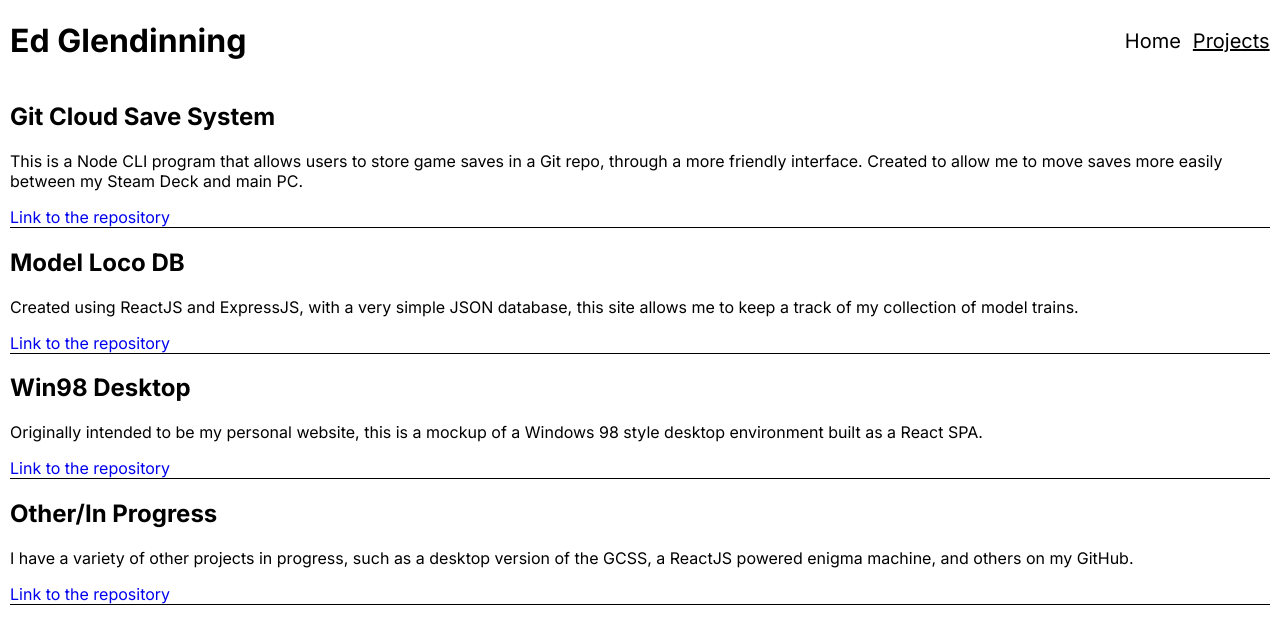
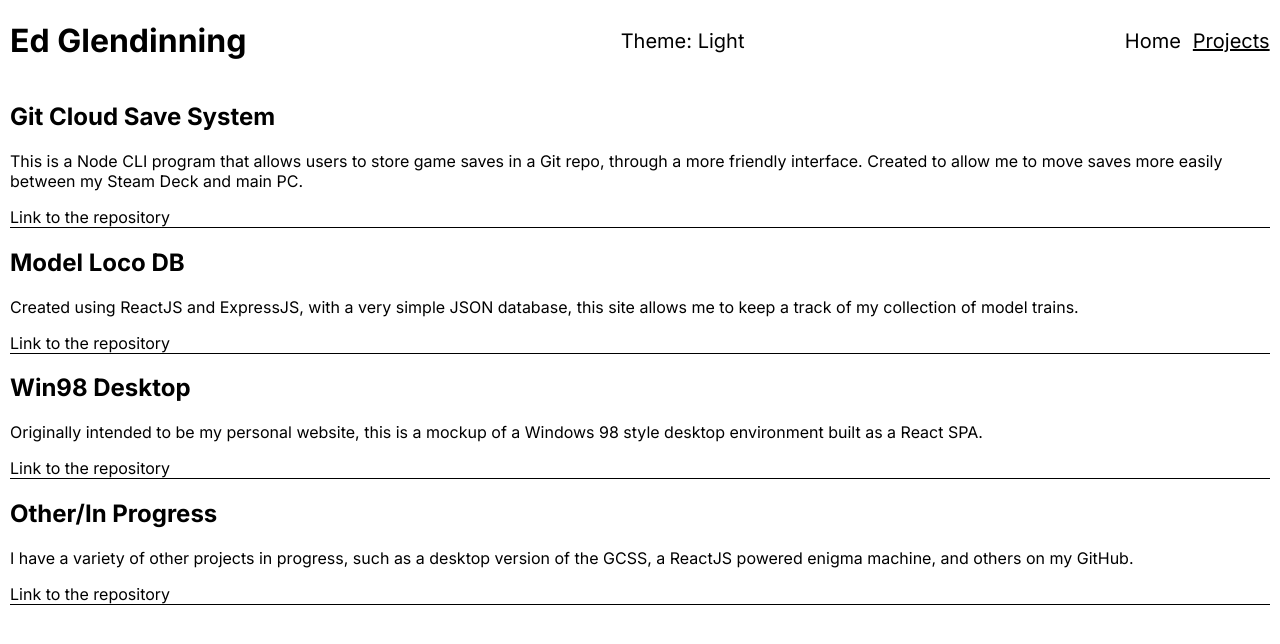
Before and after one commit to GINGANINJA323/personal-website-v2, a React app: page / in a window 1280 px wide. Both pictures are taken after a click on the button "Projects". Shown: the top 644 px of the page. Built offline with nearby package versions, Linux system fonts and the light colour scheme.

Commit message:
feat: add theming

```diff
--- a/src/app.tsx
+++ b/src/app.tsx
@@ -1,19 +1,33 @@
 import * as React from 'react';
 import styled from 'styled-components';
-import { Page } from './enums';
+import { Page, Theme } from './enums';
 import { NavigationContext } from './context/nav-context';
 import Header from './components/header';
 import Content from './components/content';
+import StyleContext from './context/style-context';
+import { colours } from './constants';
 
-const ContentContainer = styled.div``;
+const ContentContainer = styled.div<{ backgroundColour: string, textColour: string }>`
+    background-color: ${props => props.backgroundColour};
+    color: ${props => props.textColour};
+    height: 100vh;
+`;
 
 const App = () => {
+    const prefersDarkMode = window.matchMedia && window.matchMedia('(prefers-color-scheme: dark)').matches;
     const [selectedPage, setSelectedPage] = React.useState<Page>(Page.Home);
+    const [theme, setTheme] = React.useState<Theme>(prefersDarkMode ? Theme.Dark : Theme.Light);
+
+    const { backgroundColour, textColour } = colours[theme];
 
     return (
         <NavigationContext.Provider value={{ selected: selectedPage, setSelected: setSelectedPage }}>
-            <Header />
-            <Content page={selectedPage} />
+            <StyleContext.Provider value={{ theme, setTheme }}>
+                <ContentContainer backgroundColour={backgroundColour} textColour={textColour}>
+                    <Header />
+                    <Content page={selectedPage} />
+                </ContentContainer>
+            </StyleContext.Provider>
         </NavigationContext.Provider>
     );
 }
--- a/src/components/header.tsx
+++ b/src/components/header.tsx
@@ -1,10 +1,11 @@
 import * as React from 'react';
 import styled from 'styled-components';
 import Navbar from './nav-bar';
+import ThemeSwitch from './theme-switch';
 
 const HeaderContainer = styled.div`
     display: flex;
-    flex-direction: row;
+    flex-direction: ${window.innerWidth <= 600 ? 'column' : 'row'};
     justify-content: space-between;
     margin: 0px 10px;
     align-items: center;
@@ -14,6 +15,7 @@ const Header = () => {
     return (
         <HeaderContainer>
             <h1>Ed Glendinning</h1>
+            <ThemeSwitch />
             <Navbar />
         </HeaderContainer>
     );
--- a/src/components/nav-bar.tsx
+++ b/src/components/nav-bar.tsx
@@ -1,10 +1,13 @@
 import * as React from 'react';
 import styled from 'styled-components';
 import { NavigationContext } from '../context/nav-context';
-import { navOptions } from '../constants';
+import { colours, navOptions } from '../constants';
+import StyleContext from '../context/style-context';
 
 interface NavButtonProps {
     selected?: boolean;
+    backgroundColour: string;
+    textColour: string;
 }
 
 const breakpoints = {
@@ -31,18 +34,25 @@ const NavbarContainer = styled.div`
 
 const NavButton = styled.button<NavButtonProps>`
     border: none;
-    background-color: #FFF;
+    background-color: ${props => props.backgroundColour};
+    color: ${props => props.textColour};
     ${props => props.selected ? 'text-decoration: underline;' : ''}
     font-size: 20px;
 `;
 
 const Navbar = () => {
     const { selected, setSelected } = React.useContext(NavigationContext);
+    const { theme } = React.useContext(StyleContext);
+    const { backgroundColour, textColour } = colours[theme];
 
     return (
         <NavbarContainer>
             {
-                navOptions.map(o => <NavButton selected={o.value === selected} onClick={() => setSelected(o.value)}>{o.label}</NavButton>)
+                navOptions.map(o => <NavButton
+                    backgroundColour={backgroundColour}
+                    textColour={textColour} selected={o.value === selected}
+                    onClick={() => setSelected(o.value)}>{o.label}
+                </NavButton>)
             }
         </NavbarContainer>
     );
--- /dev/null
+++ b/src/components/theme-switch.tsx
@@ -0,0 +1,28 @@
+import * as React from 'react';
+import styled from 'styled-components';
+import StyleContext from '../context/style-context';
+import { Theme } from '../enums';
+import { colours } from '../constants';
+
+const ThemeButton = styled.button<{ backgroundColour: string, textColour: string }>`
+    border: none;
+    font-size: 20px;
+    background-color: ${props => props.backgroundColour};
+    color: ${props => props.textColour};
+`;
+
+const labelMap = {
+    dark: 'Dark',
+    light: 'Light'
+}
+
+const ThemeSwitch = () => {
+    const { theme, setTheme } = React.useContext(StyleContext);
+    const { backgroundColour, textColour } = colours[theme];
+
+    return (
+        <ThemeButton backgroundColour={backgroundColour} textColour={textColour} onClick={() => setTheme(theme === Theme.Light ? Theme.Dark : Theme.Light)}>{`Theme: ${labelMap[theme]}`}</ThemeButton>
+    );
+}
+
+export default ThemeSwitch;
--- a/src/constants.ts
+++ b/src/constants.ts
@@ -1,5 +1,4 @@
 import { Page } from "./enums";
-
 
 export const navOptions = [
     {
@@ -10,4 +9,15 @@ export const navOptions = [
         label: 'Projects',
         value: Page.Projects
     }
-]
+];
+
+export const colours = {
+    light: {
+        backgroundColour: '#FFF',
+        textColour: '#000'
+    },
+    dark: {
+        backgroundColour: '#222',
+        textColour: '#DDD'
+    }
+}
--- a/src/context/nav-context.ts
+++ b/src/context/nav-context.ts
@@ -8,6 +8,5 @@ interface NavigationContextObj {
 
 export const NavigationContext = createContext<NavigationContextObj>({
     selected: Page.Home,
-    // @ts-ignore
     setSelected: () => undefined
 });
--- /dev/null
+++ b/src/context/style-context.ts
@@ -0,0 +1,12 @@
+import { createContext, Dispatch, SetStateAction } from "react";
+import { colours } from "../constants";
+import { Theme } from "../enums";
+
+interface StyleContextObj {
+    theme: Theme;
+    setTheme: Dispatch<SetStateAction<Theme>>;
+}
+
+const StyleContext = createContext<StyleContextObj>({ theme: Theme.Light, setTheme: () => undefined });
+
+export default StyleContext;
--- a/src/enums.ts
+++ b/src/enums.ts
@@ -2,3 +2,8 @@ export enum Page {
     Home = 'home',
     Projects = 'projects'
 }
+
+export enum Theme {
+    Dark = 'dark',
+    Light = 'light'
+}
--- a/src/pages/projects.tsx
+++ b/src/pages/projects.tsx
@@ -1,26 +1,38 @@
 import * as React from 'react';
 import styled from 'styled-components';
 import text from '../en';
+import StyleContext from '../context/style-context';
+import { colours } from '../constants';
 
-const ProjectBlock = styled.div`
+const ProjectBlock = styled.div<{ underlineColour: string }>`
     width: 100%;
-    border-bottom: 1px solid #000;
+    border-bottom: 1px solid ${props => props.underlineColour};
 `;
 
-const StyledLink = styled.a`
+const StyledLink = styled.a<{textColour: string}>`
     text-decoration: none;
+    color: ${props => props.textColour};
 `;
 
 const Projects = () => {
     const { projects } = text;
+    const { theme } = React.useContext(StyleContext);
+    const { textColour } = colours[theme];
+
     return (
         <>
             {
                 projects.map(p => (
-                    <ProjectBlock>
+                    <ProjectBlock underlineColour={textColour}>
                         <h2>{p.title}</h2>
                         <p>{p.body}</p>
-                        <StyledLink href={p.link} target='_blank' rel='noopener noreferrer'>Link to the repository</StyledLink>
+                        <StyledLink
+                            textColour={textColour}
+                            href={p.link}
+                            target='_blank'
+                            rel='noopener noreferrer'>
+                                Link to the repository
+                            </StyledLink>
                     </ProjectBlock>
                 ))
             }
```
